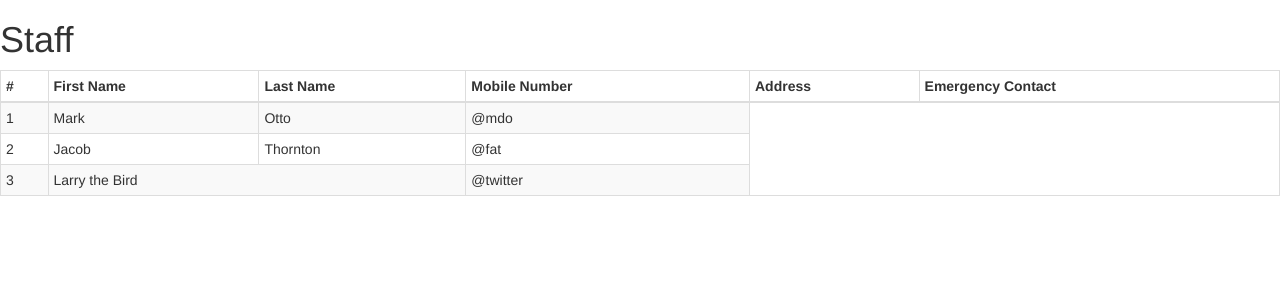
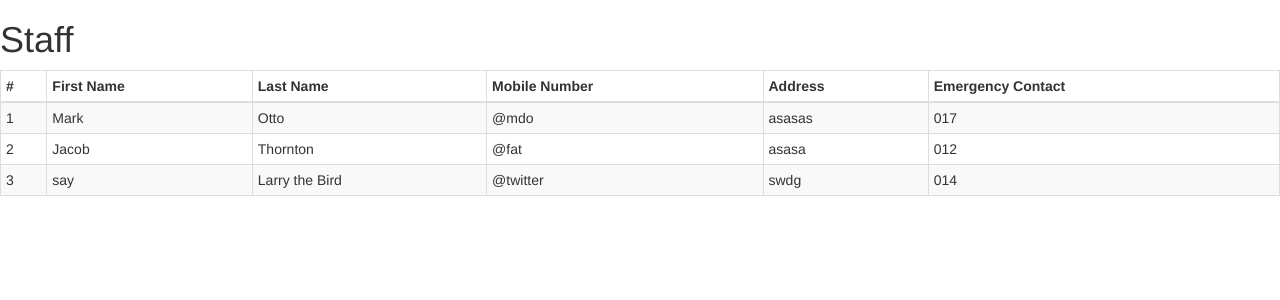
Before and after one commit to atiqahyahya/medifeet, a React (Create React App) app: page /staff in a window 1280 px wide. Shown: the top 300 px of the page. Built offline with nearby package versions, Linux system fonts and the light colour scheme.

Commit message:
edit staff page

```diff
--- a/src/components/staff/index.js
+++ b/src/components/staff/index.js
@@ -36,17 +36,24 @@ class Staff extends Component {
 				        <td>Mark</td>
 				        <td>Otto</td>
 				        <td>@mdo</td>
+				        <td>asasas</td>
+				        <td>017</td>
 				      </tr>
 				      <tr>
 				        <td>2</td>
 				        <td>Jacob</td>
 				        <td>Thornton</td>
 				        <td>@fat</td>
+				        <td>asasa</td>
+				        <td>012</td>
 				      </tr>
 				      <tr>
 				        <td>3</td>
-				        <td colSpan="2">Larry the Bird</td>
+				        <td>say</td>
+				        <td>Larry the Bird</td>
 				        <td>@twitter</td>
+				        <td>swdg</td>
+				        <td>014</td>
 				      </tr>
 				    </tbody>
 			</Table>
```
